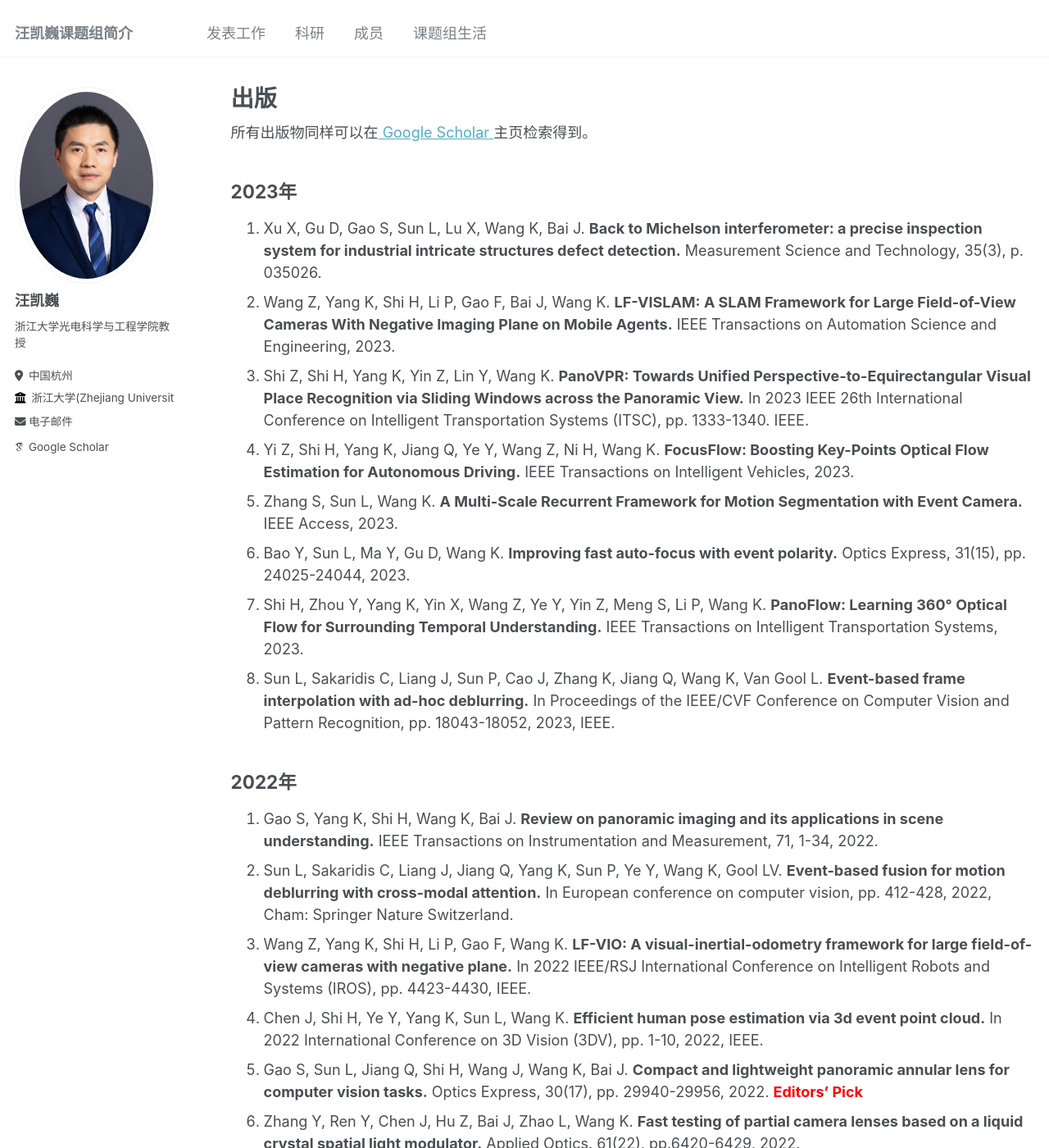
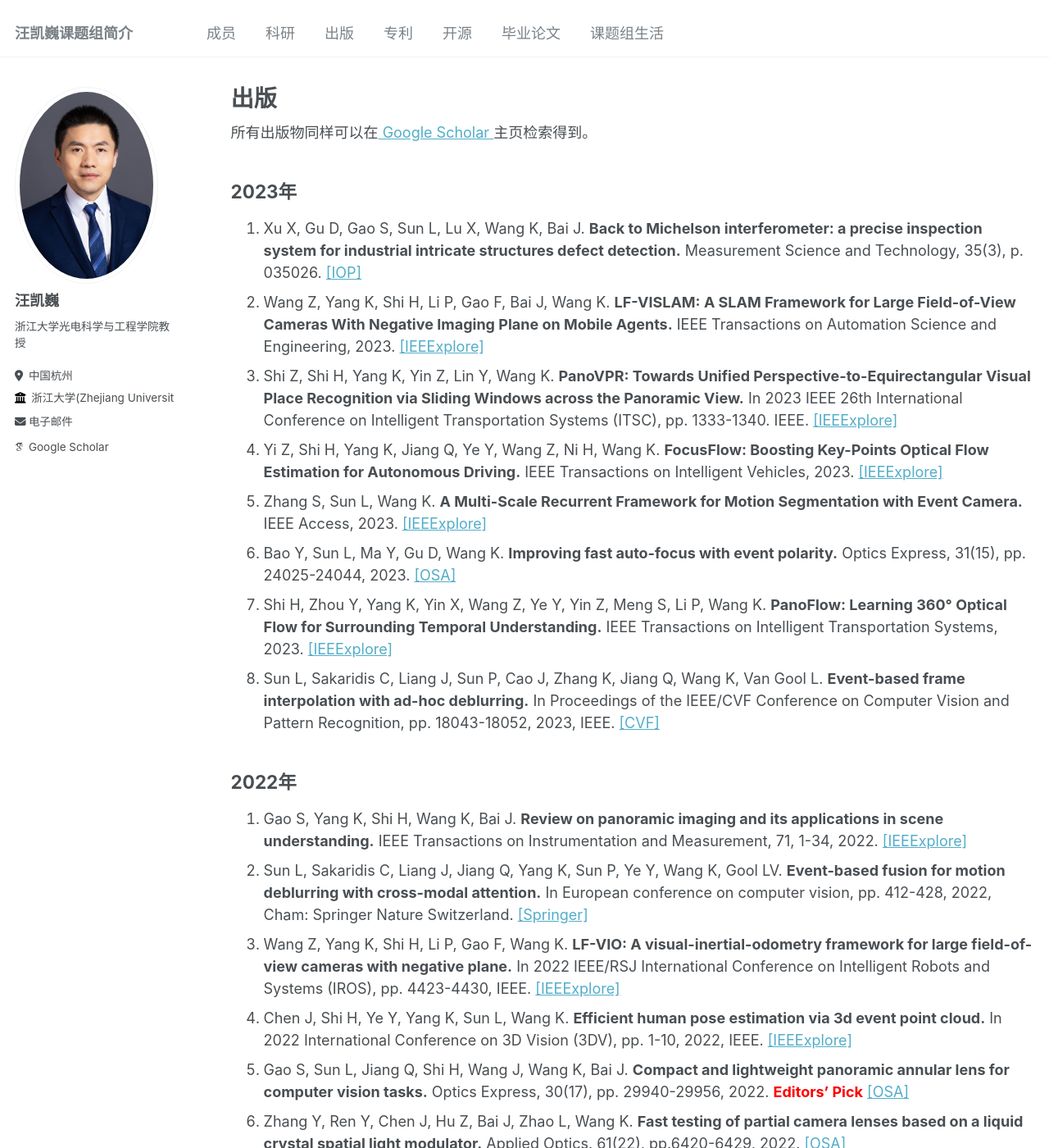
Before and after one commit to ZJUoptlab304/ZJUoptlab304.github.io, a Jekyll site: the page built from _pages/publications.md, in a window 1280 px wide and 1400 px high. Shown: the whole window at 82% size. Built offline with Jekyll 4.4.1, drawn with Linux system fonts in a browser that asks for light colours; some web fonts are replaced; some of the changed text lies outside the part shown.

Commit message:
update on 7/1/2024

```diff
--- a/_data/navigation.yml
+++ b/_data/navigation.yml
@@ -1,19 +1,29 @@
 # main links links
 main:
-  - title: "发表工作"
-    url: /publications/
 
-  # - title: "Talks"
-  #   url: /talks/
+  - title: "成员"
+    url: /team/
 
   - title: "科研"
     url: /year-archive/
 
-  - title: "成员"
-    url: /team/
+  - title: "出版"
+    url: /publications/
+
+  - title: "专利"
+    url: /patent/
+
+  - title: "开源"
+    url: /open-source/
+
+  - title: "毕业论文"
+    url: /thesis/
 
   - title: "课题组生活"
     url: /beauty-life/
+
+  # - title: "Talks"
+  #   url: /talks/
 
 
   # - title: "CV"
--- a/_pages/publications.md
+++ b/_pages/publications.md
@@ -12,48 +12,48 @@ author_profile: true
 
 ## 2023年
 
-1. Xu X, Gu D, Gao S, Sun L, Lu X, Wang K, Bai J. **Back to Michelson interferometer: a precise inspection system for industrial intricate structures defect detection.** Measurement Science and Technology, 35(3), p. 035026.
-2. Wang Z, Yang K, Shi H, Li P, Gao F, Bai J, Wang K. **LF-VISLAM: A SLAM Framework for Large Field-of-View Cameras With Negative Imaging Plane on Mobile Agents.** IEEE Transactions on Automation Science and Engineering, 2023.
-3. Shi Z, Shi H, Yang K, Yin Z, Lin Y, Wang K. **PanoVPR: Towards Unified Perspective-to-Equirectangular Visual Place Recognition via Sliding Windows across the Panoramic View.** In 2023 IEEE 26th International Conference on Intelligent Transportation Systems (ITSC), pp. 1333-1340. IEEE.
-4. Yi Z, Shi H, Yang K, Jiang Q, Ye Y, Wang Z, Ni H, Wang K. **FocusFlow: Boosting Key-Points Optical Flow Estimation for Autonomous Driving.** IEEE Transactions on Intelligent Vehicles, 2023.
-5. Zhang S, Sun L, Wang K. **A Multi-Scale Recurrent Framework for Motion Segmentation with Event Camera.** IEEE Access, 2023.
-6. Bao Y, Sun L, Ma Y, Gu D, Wang K. **Improving fast auto-focus with event polarity.** Optics Express, 31(15), pp. 24025-24044, 2023.
-7. Shi H, Zhou Y, Yang K, Yin X, Wang Z, Ye Y, Yin Z, Meng S, Li P, Wang K. **PanoFlow: Learning 360° Optical Flow for Surrounding Temporal Understanding.** IEEE Transactions on Intelligent Transportation Systems, 2023.
-8. Sun L, Sakaridis C, Liang J, Sun P, Cao J, Zhang K, Jiang Q, Wang K, Van Gool L. **Event-based frame interpolation with ad-hoc deblurring.** In Proceedings of the IEEE/CVF Conference on Computer Vision and Pattern Recognition, pp. 18043-18052, 2023, IEEE.
+1. Xu X, Gu D, Gao S, Sun L, Lu X, Wang K, Bai J. **Back to Michelson interferometer: a precise inspection system for industrial intricate structures defect detection.** Measurement Science and Technology, 35(3), p. 035026. <a href="https://iopscience.iop.org/article/10.1088/1361-6501/ad1672/meta">[IOP]</a>
+2. Wang Z, Yang K, Shi H, Li P, Gao F, Bai J, Wang K. **LF-VISLAM: A SLAM Framework for Large Field-of-View Cameras With Negative Imaging Plane on Mobile Agents.** IEEE Transactions on Automation Science and Engineering, 2023. <a href="https://ieeexplore.ieee.org/abstract/document/10294179/">[IEEExplore]</a>
+3. Shi Z, Shi H, Yang K, Yin Z, Lin Y, Wang K. **PanoVPR: Towards Unified Perspective-to-Equirectangular Visual Place Recognition via Sliding Windows across the Panoramic View.** In 2023 IEEE 26th International Conference on Intelligent Transportation Systems (ITSC), pp. 1333-1340. IEEE. <a href="https://ieeexplore.ieee.org/abstract/document/10421857/">[IEEExplore]</a>
+4. Yi Z, Shi H, Yang K, Jiang Q, Ye Y, Wang Z, Ni H, Wang K. **FocusFlow: Boosting Key-Points Optical Flow Estimation for Autonomous Driving.** IEEE Transactions on Intelligent Vehicles, 2023. <a href="https://ieeexplore.ieee.org/abstract/document/10258386/">[IEEExplore]</a>
+5. Zhang S, Sun L, Wang K. **A Multi-Scale Recurrent Framework for Motion Segmentation with Event Camera.** IEEE Access, 2023. <a href="https://ieeexplore.ieee.org/abstract/document/10196434/">[IEEExplore]</a>
+6. Bao Y, Sun L, Ma Y, Gu D, Wang K. **Improving fast auto-focus with event polarity.** Optics Express, 31(15), pp. 24025-24044, 2023. <a href="https://opg.optica.org/oe/fulltext.cfm?uri=oe-31-15-24025&id=532555">[OSA]</a>
+7. Shi H, Zhou Y, Yang K, Yin X, Wang Z, Ye Y, Yin Z, Meng S, Li P, Wang K. **PanoFlow: Learning 360° Optical Flow for Surrounding Temporal Understanding.** IEEE Transactions on Intelligent Transportation Systems, 2023. <a href="https://ieeexplore.ieee.org/abstract/document/10041956/">[IEEExplore]</a>
+8. Sun L, Sakaridis C, Liang J, Sun P, Cao J, Zhang K, Jiang Q, Wang K, Van Gool L. **Event-based frame interpolation with ad-hoc deblurring.** In Proceedings of the IEEE/CVF Conference on Computer Vision and Pattern Recognition, pp. 18043-18052, 2023, IEEE. <a href="https://openaccess.thecvf.com/content/CVPR2023/html/Sun_Event-Based_Frame_Interpolation_With_Ad-Hoc_Deblurring_CVPR_2023_paper.html">[CVF]</a>
 
 ## 2022年
 
-1. Gao S, Yang K, Shi H, Wang K, Bai J. **Review on panoramic imaging and its applications in scene understanding.** IEEE Transactions on Instrumentation and Measurement, 71, 1-34, 2022.
-2. Sun L, Sakaridis C, Liang J, Jiang Q, Yang K, Sun P, Ye Y, Wang K, Gool LV. **Event-based fusion for motion deblurring with cross-modal attention.** In European conference on computer vision, pp. 412-428, 2022, Cham: Springer Nature Switzerland.
-3. Wang Z, Yang K, Shi H, Li P, Gao F, Wang K. **LF-VIO: A visual-inertial-odometry framework for large field-of-view cameras with negative plane.** In 2022 IEEE/RSJ International Conference on Intelligent Robots and Systems (IROS), pp. 4423-4430, IEEE.
-4. Chen J, Shi H, Ye Y, Yang K, Sun L, Wang K. **Efficient human pose estimation via 3d event point cloud.** In 2022 International Conference on 3D Vision (3DV), pp. 1-10, 2022, IEEE.
-5. Gao S, Sun L, Jiang Q, Shi H, Wang J, Wang K, Bai J. **Compact and lightweight panoramic annular lens for computer vision tasks.** Optics Express, 30(17), pp. 29940-29956, 2022. <b style="color:red;">Editors' Pick</b>
-6. Zhang Y, Ren Y, Chen J, Hu Z, Bai J, Zhao L, Wang K. **Fast testing of partial camera lenses based on a liquid crystal spatial light modulator.** Applied Optics. 61(22), pp.6420-6429, 2022.
-7. Shi H, Zhou Y, Yang K, Yin X, Wang K. **CSFlow: Learning optical flow via cross strip correlation for autonomous driving.** In 2022 IEEE intelligent vehicles symposium (IV), pp. 1851-1858, 2022.
-8. Jiang Q, Shi H, Sun L, Gao S, Yang K, Wang K. **Annular computational imaging: Capture clear panoramic images through simple lens.** IEEE Transactions on Computational Imaging, 8, pp. 1250-1264, 2022.
+1. Gao S, Yang K, Shi H, Wang K, Bai J. **Review on panoramic imaging and its applications in scene understanding.** IEEE Transactions on Instrumentation and Measurement, 71, 1-34, 2022. <a href="https://ieeexplore.ieee.org/abstract/document/9927463/">[IEEExplore]</a>
+2. Sun L, Sakaridis C, Liang J, Jiang Q, Yang K, Sun P, Ye Y, Wang K, Gool LV. **Event-based fusion for motion deblurring with cross-modal attention.** In European conference on computer vision, pp. 412-428, 2022, Cham: Springer Nature Switzerland. <a href="https://link.springer.com/chapter/10.1007/978-3-031-19797-0_24">[Springer]</a>
+3. Wang Z, Yang K, Shi H, Li P, Gao F, Wang K. **LF-VIO: A visual-inertial-odometry framework for large field-of-view cameras with negative plane.** In 2022 IEEE/RSJ International Conference on Intelligent Robots and Systems (IROS), pp. 4423-4430, IEEE. <a href="https://ieeexplore.ieee.org/abstract/document/9981217/">[IEEExplore]</a>
+4. Chen J, Shi H, Ye Y, Yang K, Sun L, Wang K. **Efficient human pose estimation via 3d event point cloud.** In 2022 International Conference on 3D Vision (3DV), pp. 1-10, 2022, IEEE. <a href="https://ieeexplore.ieee.org/abstract/document/10044402">[IEEExplore]</a>
+5. Gao S, Sun L, Jiang Q, Shi H, Wang J, Wang K, Bai J. **Compact and lightweight panoramic annular lens for computer vision tasks.** Optics Express, 30(17), pp. 29940-29956, 2022. <b style="color:red;">Editors' Pick</b> <a href="https://opg.optica.org/oe/fulltext.cfm?uri=oe-30-17-29940&id=487064">[OSA]</a>
+6. Zhang Y, Ren Y, Chen J, Hu Z, Bai J, Zhao L, Wang K. **Fast testing of partial camera lenses based on a liquid crystal spatial light modulator.** Applied Optics. 61(22), pp.6420-6429, 2022. <a href="https://opg.optica.org/ao/fulltext.cfm?uri=ao-61-22-6420&id=480242">[OSA]</a>
+7. Shi H, Zhou Y, Yang K, Yin X, Wang K. **CSFlow: Learning optical flow via cross strip correlation for autonomous driving.** In 2022 IEEE intelligent vehicles symposium (IV), pp. 1851-1858, 2022. <a href="https://ieeexplore.ieee.org/abstract/document/9827341/">[IEEExplore]</a>
+8. Jiang Q, Shi H, Sun L, Gao S, Yang K, Wang K. **Annular computational imaging: Capture clear panoramic images through simple lens.** IEEE Transactions on Computational Imaging, 8, pp. 1250-1264, 2022. <a href="https://ieeexplore.ieee.org/abstract/document/10021856/">[IEEExplore]</a>
 
 ## 2021年
 
-1. Yan R, Yang K, Wang K. **NLFNet: Non-local fusion towards generalized multimodal semantic segmentation across RGB-depth, polarization, and thermal images.** In 2021 IEEE international conference on robotics and biomimetics (ROBIO), pp. 1129-1135, IEEE.
-2. 陈浩, 杨恺伦, 胡伟健, 白剑, 汪凯巍. **基于全景环带成像的语义视觉里程计.** Acta Optica Sinica, 41(22), p.2215002, 2021
-3. Zhou K, Yang K, Wang K. **Panoramic depth estimation via supervised and unsupervised learning in indoor scenes.** Applied optics, 60(26), pp. 8188-8197, 2021.
-4. Chen H, Hu W, Yang K, Bai J, Wang K. **Panoramic annular SLAM with loop closure and global optimization.** Applied Optics, 60(21), pp. 6264-6274, 2021.
+1. Yan R, Yang K, Wang K. **NLFNet: Non-local fusion towards generalized multimodal semantic segmentation across RGB-depth, polarization, and thermal images.** In 2021 IEEE international conference on robotics and biomimetics (ROBIO), pp. 1129-1135, IEEE. <a href="https://ieeexplore.ieee.org/abstract/document/9739390">[IEEExplore]</a>
+2. 陈浩, 杨恺伦, 胡伟健, 白剑, 汪凯巍. **基于全景环带成像的语义视觉里程计.** Acta Optica Sinica, 41(22), p.2215002, 2021. <a href="https://www.researching.cn/ArticlePdf/m00006/2021/41/22/2215002.pdf">[PDF]</a>
+3. Zhou K, Yang K, Wang K. **Panoramic depth estimation via supervised and unsupervised learning in indoor scenes.** Applied optics, 60(26), pp. 8188-8197, 2021. <a href="https://opg.optica.org/ao/abstract.cfm?uri=ao-60-26-8188">[OSA]</a>
+4. Chen H, Hu W, Yang K, Bai J, Wang K. **Panoramic annular SLAM with loop closure and global optimization.** Applied Optics, 60(21), pp. 6264-6274, 2021. <a href="https://opg.optica.org/ao/abstract.cfm?uri=ao-60-21-6264">[OSA]</a>
 5. Ji Z, Hu W, Wang Z, Yang K, Wang K. **Seeing through events: Real-time moving object sonification for visually impaired people using event-based camera.** Sensors, 21(10), p. 3558, 2021.
-6. Sun L, Wang J, Yang K, Wu K, Zhou X, Wang K, Bai J. **Aerial-PASS: panoramic annular scene segmentation in drone videos.** In 2021 European Conference on Mobile Robots (ECMR), pp. 1-6. IEEE.
-7. Fei W, Zhao L, Bai J, Zhou X, Hou J, Yan H, Wang K. **Feature-based characterization and extraction of ripple errors over the large square aperture.** Optics Express, 29(6), pp. 8296-311, 2021.
-8. Cheng R, Hu W, Chen H, Fang Y, Wang K, Xu Z, Bai J. **Hierarchical visual localization for visually impaired people using multimodal images.** Expert Systems with Applications. 165, p. 113743, 2021.
-9. Xiang K, Yang K, Wang K. **Polarization-driven semantic segmentation via efficient attention-bridged fusion.** Optics Express, 29(4), pp. 4802-4820, 2021.
+6. Sun L, Wang J, Yang K, Wu K, Zhou X, Wang K, Bai J. **Aerial-PASS: panoramic annular scene segmentation in drone videos.** In 2021 European Conference on Mobile Robots (ECMR), pp. 1-6. IEEE. <a href="https://ieeexplore.ieee.org/abstract/document/9568802">[IEEExplore]</a>
+7. Fei W, Zhao L, Bai J, Zhou X, Hou J, Yan H, Wang K. **Feature-based characterization and extraction of ripple errors over the large square aperture.** Optics Express, 29(6), pp. 8296-311, 2021. <a href="https://opg.optica.org/oe/fulltext.cfm?uri=oe-29-6-8296&id=448760">[OSA]</a>
+8. Cheng R, Hu W, Chen H, Fang Y, Wang K, Xu Z, Bai J. **Hierarchical visual localization for visually impaired people using multimodal images.** Expert Systems with Applications. 165, p. 113743, 2021. <a href="https://pure.hud.ac.uk/ws/files/21313140/ESWA_D_20_01112R2_1_.pdf">[PDF]</a>
+9. Xiang K, Yang K, Wang K. **Polarization-driven semantic segmentation via efficient attention-bridged fusion.** Optics Express, 29(4), pp. 4802-4820, 2021. <a href="https://opg.optica.org/oe/fulltext.cfm?uri=oe-29-4-4802&id=447070">[OSA]</a>
 
 ## 2020年
 
-1. K. Yang, X. Hu, Y. Fang, K. Wang, R. Stiefelhagen. **Omnisupervised Omnidirectional Semantic Segmentation.** IEEE Transactions on Intelligent Transportation Systems, 2020.
+1. K. Yang, X. Hu, Y. Fang, K. Wang, R. Stiefelhagen. **Omnisupervised Omnidirectional Semantic Segmentation.** IEEE Transactions on Intelligent Transportation Systems, 2020. <a href="https://ieeexplore.ieee.org/document/9204767">[IEEExplore]</a>
 2. L. Sun, K. Yang, X. Hu, W. Hu, K. Wang. **Real-Time Fusion Network for RGB-D Semantic Segmentation Incorporating Unexpected Obstacle Detection for Road-Driving Images.** IEEE Robotics and Automation Letters, 5(4), pp. 5558-5565, 2020.
-3. W. Hu, K. Wang, K. Yang, R. Cheng, Y. Ye, L. Sun, Z. Xu. **A Comparative Study in Real-Time Scene Sonification for Visually Impaired People.** Sensors, 20(11), p. 3222, 2020.
-4. Y. Fang, K. Yang, R. Cheng, K. Wang. **A Panoramic Localizer Based on Coarse-to-Fine Descriptors for Navigation Assistance.** Sensors, 20(15), p. 4177, 2020.
+3. W. Hu, K. Wang, K. Yang, R. Cheng, Y. Ye, L. Sun, Z. Xu. **A Comparative Study in Real-Time Scene Sonification for Visually Impaired People.** Sensors, 20(11), p. 3222, 2020. <a href="https://www.mdpi.com/1424-8220/20/11/3222/pdf">[PDF]</a>
+4. Y. Fang, K. Yang, R. Cheng, K. Wang. **A Panoramic Localizer Based on Coarse-to-Fine Descriptors for Navigation Assistance.** Sensors, 20(15), p. 4177, 2020. <a href="https://www.mdpi.com/1424-8220/20/15/4177/pdf">[PDF]</a>
 5. R. Cheng, W. Hu, H. Chen, Y. Fang, K. Wang, Z. Xu, J. Bai. **Hierarchical Visual Localization for Visually Impaired People Using Multimodal Images.** Expert Systems with Applications, p. 113743, 2020.
-6. R. Cheng, K. Wang, J. Bai, Z. Xu. **Unifying Visual Localization and Scene Recognition for People with Visual Impairment.** IEEE Access, 8, pp. 64284-64296, 2020.
+6. R. Cheng, K. Wang, J. Bai, Z. Xu. **Unifying Visual Localization and Scene Recognition for People with Visual Impairment.** IEEE Access, 8, pp. 64284-64296, 2020. <a href="https://ieeexplore.ieee.org/document/9051719">[IEEExplore]</a>
 7. K. Yang, X. Hu, K. Wang, R. Stiefelhagen. **In Defense of Multi-Source Omni-Supervised Efficient ConvNet for Robust Semantic Segmentation in Heterogeneous Unseen Domains.** In IEEE Intelligent Vehicles Symposium (IV2020), Virtual, October 2020.
-8. K. Yang, X. Hu, H. Chen, K. Xiang, K. Wang, R. Stiefelhagen. **DS-PASS: Detail-Sensitive Panoramic Annular Semantic Segmentation through SwaftNet for Surrounding Sensing.** In IEEE Intelligent Vehicles Symposium (IV2020), Virtual, October 2020.
+8. K. Yang, X. Hu, H. Chen, K. Xiang, K. Wang, R. Stiefelhagen. **DS-PASS: Detail-Sensitive Panoramic Annular Semantic Segmentation through SwaftNet for Surrounding Sensing.** In IEEE Intelligent Vehicles Symposium (IV2020), Virtual, October 2020. <a href="https://arxiv.org/pdf/1909.07721.pdf">[PDF]</a>
 9. Y. Fang, K. Wang, R. Cheng, K. Yang. **CFVL: A Coarse-to-Fine Vehicle Localizer with Omnidirectional Perception across Severe Appearance Variations.** In IEEE Intelligent Vehicles Symposium (IV2020), Virtual, October 2020.
 10. Y. Ye, K. Yang, K. Xiang, J. Wang, K. Wang. **Universal Semantic Segmentation for Fisheye Urban Driving Images.** In IEEE International Conference on Systems, Man, and Cybernetics (SMC2020), Virtual, October 2020.
 11. K. Zhou, K. Wang, K. Yang. **PADENet: An Efficient and Robust Panoramic Monocular Depth Estimation Network for Outdoor Scenes.** In IEEE Intelligent Transportation Systems Conference (ITSC2020), Virtual, September 2020.
@@ -61,7 +61,7 @@ author_profile: true
 
 ## 2019年
 
-1. K. Yang, X. Hu, L.M. Bergasa, E. Romera, K. Wang. **PASS: Panoramic Annular Semantic Segmentation.** IEEE Transactions on Intelligent Transportation Systems, 2019.
+1. K. Yang, X. Hu, L.M. Bergasa, E. Romera, K. Wang. **PASS: Panoramic Annular Semantic Segmentation.** IEEE Transactions on Intelligent Transportation Systems, 2019. <a href="https://ieeexplore.ieee.org/document/8835049">[IEEExplore]</a>
 2. K. Yang, L.M. Bergasa, E. Romera, K. Wang. **Robustifying Semantic Cognition of Traversability across Wearable RGB-Depth Cameras.** Applied Optics, 58(12), pp. 3141-3155, 2019. <b style="color:red;">Editors' Pick</b>
 3. H. Chen, K. Wang, W. Hu, K. Yang, R. Cheng, X. Huang, J. Bai. **PALVO: Visual odometry based on panoramic annular lens.** Optics Express, 27(17), pp. 24481-24497, 2019.
 4. H. Li, K. Wang, K. Yang, R. Cheng, C. Wang, L. Fei. **Unconstrained Self-Calibration of Stereo Camera on Visually Impaired Assistance Device.** Applied Optics, 58(23), pp. 6377-6387, 2019.
@@ -80,16 +80,16 @@ author_profile: true
 17. C. Xu, K. Wang, K. Yang, R. Cheng, J. Bai. **Semantic scene understanding on mobile device with illumination invariance for the visually impaired.** In SPIE Security + Defence, Strasbourg, France, September 2019.
 18. J. Shen, K. Wang, K. Yang, K. Xiang, L. Fei, X. Hu, H. Li, H. Chen. **A Depth Estimation Framework Based on Unsupervised Learning and Cross-Modal Translation.** In SPIE Security + Defence, Strasbourg, France, September 2019.
 19. J. Wang, J. Bai, X. Huang, X. Zhou, L. Zhao, K. Yan, J. Hou, K. Yang. **Transparent object sensing with enhanced prior from deep convolutional neural network.** In SPIE Security + Defence, Strasbourg, France, September 2019.
-20. K. Yang, X. Hu, L.M. Bergasa, X. Huang, D. Sun, K. Wang. **Can we PASS beyond the Field of View? Panoramic Annular Semantic Segmentation for Real-World Surrounding Perception.** In IEEE Intelligent Vehicles Symposium (IV2019), Paris, France, June 2019.
+20. K. Yang, X. Hu, L.M. Bergasa, X. Huang, D. Sun, K. Wang. **Can we PASS beyond the Field of View? Panoramic Annular Semantic Segmentation for Real-World Surrounding Perception.** In IEEE Intelligent Vehicles Symposium (IV2019), Paris, France, June 2019. <a href="https://ieeexplore.ieee.org/document/8814042/">[IEEExplore]</a>
 21. E. Romera, L.M. Bergasa, K. Yang, J.M. Álvarez, R. Barea. **Bridging the Day and Night Domain Gap for Semantic Segmentation.** In IEEE Intelligent Vehicles Symposium (IV2019), Paris, France, June 2019.
 22. K. Xiang, K. Wang, L. Fei, K. Yang. **Store sign text recognition for wearable navigation assistance system.** In International Conference on Graphics, Images and Interactive Techniques (CGIIT2019), Guangzhou, China, February 2019.
 23. Y. Ye, K. Wang, W. Hu, H. Li, K. Yang, L. Sun, Z. Chen. **A wearable vision-to-audio sensory substitution device for blind assistance and the correlated neural substrates.** In International Conference on Graphics, Images and Interactive Techniques (CGIIT2019), Guangzhou, China, February 2019
 
 ## 2018年
 
-1. K. Yang, K. Wang, L.M. Bergasa, E. Romera, W. Hu, D. Sun, J. Sun, R. Cheng, T. Chen, E. López. **Unifying Terrain Awareness for the Visually Impaired through Real-Time Semantic Segmentation.** Sensors, 18(5), p. 1506, 2018.
+1. K. Yang, K. Wang, L.M. Bergasa, E. Romera, W. Hu, D. Sun, J. Sun, R. Cheng, T. Chen, E. López. **Unifying Terrain Awareness for the Visually Impaired through Real-Time Semantic Segmentation.** Sensors, 18(5), p. 1506, 2018. <a href="http://www.mdpi.com/1424-8220/18/5/1506/pdf ">[PDF]</a>
 2. K. Yang, K. Wang, H. Chen, J. Bai. **Reducing the minimum range of a RGB-depth sensor to aid navigation in visually impaired individuals.** Applied Optics, 57(11), pp. 2809-2819, 2018. <b style="color:red;">Editors' Pick</b>
-3. S. Lin, R. Cheng, K. Wang, K. Yang. **Visual localizer: outdoor localization based on convnet descriptor and global optimization for visually impaired pedestrians.** Sensors, 18(8), p. 2476, 2018.
+3. S. Lin, R. Cheng, K. Wang, K. Yang. **Visual localizer: outdoor localization based on convnet descriptor and global optimization for visually impaired pedestrians.** Sensors, 18(8), p. 2476, 2018. <a href="http://www.mdpi.com/1424-8220/18/8/2476/pdf">[PDF]</a>
 4. R. Cheng, K. Wang, K. Yang, N. Long, J. Bai. **Real-time pedestrian crossing lights detection algorithm for the visually impaired.** Multimedia Tools and Applications, 77(16), pp. 20651-20671, 2018.
 5. K. Yang, R. Cheng, L.M. Bergasa, E. Romera, K. Wang, N. Long. **Intersection perception through real-time semantic segmentation to assist navigation of visually impaired pedestrians.** In IEEE International Conference on Robotics and Biomimetics (ROBIO2018), Kuala Lumpur, Malaysia, December 2018.
 6. K. Yang, L.M. Bergasa, E. Romera, J. Wang, K. Wang, E. López. **Perception framework of water hazards beyond traversability for real-world navigation assistance systems.** In IEEE International Conference on Robotics and Biomimetics (ROBIO2018), Kuala Lumpur, Malaysia, December 2018.
--- a/_sass/_archive.scss
+++ b/_sass/_archive.scss
@@ -31,8 +31,10 @@
   margin: 1.414em 0 0;
   padding-bottom: 0.5em;
   font-size: $type-size-5;
-  color: mix(#fff, $gray, 25%);
-  border-bottom: 1px solid $border-color;
+  // color: mix(#fff, $gray, 25%);
+  color: #ff0000;
+  // border-bottom: 1px solid $border-color;
+  border-bottom: 1px solid #000;
 
   + .list__item .archive__item-title {
     margin-top: 0.5em;
```
Also changed, not shown: other parts of _pages/publications.md (+2 -2 lines), _pages/patent.md (added, +64 -0 lines).
